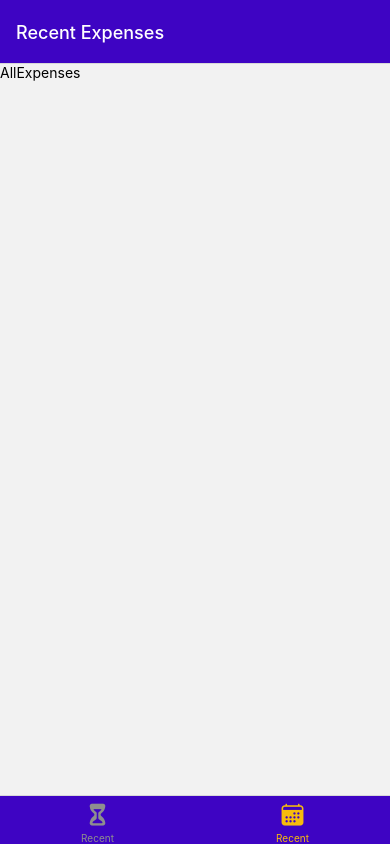
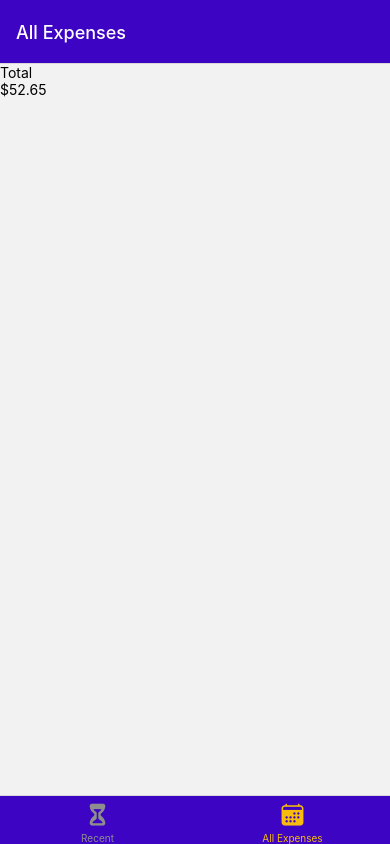
Before and after one commit to abdonofal911/ExpensesTracker, a React Native app: screen /AllExpenses in a window 390 px wide. Built offline with nearby package versions, Linux system fonts and the light colour scheme.

Commit message:
Changes to be committed: 	modified:   App.js 	modified:   components/ExpensesOutput/ExpensesOutput.js 	modified:   components/ExpensesOutput/ExpensesSummary.js 	modified:   screens/AllExpenses.js 	modified:   screens/RecentExpenses.js

```diff
--- a/App.js
+++ b/App.js
@@ -25,7 +25,7 @@ const ExpensesOverview = () => {
         title:"Recent Expenses" , tabBarLabel:'Recent',tabBarIcon:({color,size})=><Ionicons color={color}size={size} name="hourglass"/>
       }} />
       <BottomTabs.Screen name="AllExpenses" component={AllExpenses} options={{
-        title:"Recent Expenses" , tabBarLabel:'Recent',tabBarIcon:({color,size})=><Ionicons color={color}size={size} name="calendar"/>
+        title:"All Expenses" , tabBarLabel:'All Expenses',tabBarIcon:({color,size})=><Ionicons color={color}size={size} name="calendar"/>
       }}/>
     </BottomTabs.Navigator>
   );
--- a/components/ExpensesOutput/ExpensesOutput.js
+++ b/components/ExpensesOutput/ExpensesOutput.js
@@ -3,10 +3,17 @@ import { View, FlatList, Text } from "react-native";
 import ExpensesList from "./ExpensesList";
 import ExpensesSummary from "./ExpensesSummary";
 
-const ExpensesOutput = ({ expenses }) => {
+const Dummy_Expenses = [
+  { id: "e1", description: "a pair of shoes", amount: 29.35 , date:new Date('2021-12-19') },
+  { id: "e2", description: "a Book", amount: 4.25 , date:new Date('2021-6-19')},
+  { id: "e3", description: "a T-Shirt", amount: 14.95 , date:new Date('2021-2-18')},
+  { id: "e4", description: "a Coffe", amount: 0.55 , date:new Date('2021-1-17')},
+  { id: "e5", description: "a Book", amount: 3.55 , date:new Date('2021-3-15')},
+];
+const ExpensesOutput = ({ expenses, expensesPeriod }) => {
   return (
     <View>
-      <ExpensesSummary />
+      <ExpensesSummary periodName={expensesPeriod} expenses={Dummy_Expenses} />
       <ExpensesList />
     </View>
   );
--- a/components/ExpensesOutput/ExpensesSummary.js
+++ b/components/ExpensesOutput/ExpensesSummary.js
@@ -1,12 +1,15 @@
 import React from "react";
 import { Text, View } from "react-native";
-const ExpensesSummary = () => {
+const ExpensesSummary = ({ periodName, expenses }) => {
+  const expensesSum = expenses.reduce((sum, expense) => {
+    return sum + expense.amount;
+  }, 0);
   return (
     <View>
-      <Text>Last 7 Days</Text>
-      <Text>$177.95</Text>
+      <Text>{periodName}</Text>
+      <Text>${expensesSum.toFixed(2)}</Text>
     </View>
   );
 };
 
-export default ExpensesSummView;
+export default ExpensesSummary;
--- a/screens/AllExpenses.js
+++ b/screens/AllExpenses.js
@@ -1,12 +1,9 @@
 import React from "react";
 import { View, Text } from "react-native";
+import ExpensesOutput from "../components/ExpensesOutput/ExpensesOutput";
 
 const AllExpenses = () => {
-  return (
-    <View>
-      <Text>AllExpenses</Text>
-    </View>
-  );
+  return <ExpensesOutput expensesPeriod="Total" />;
 };
 
 export default AllExpenses;
--- a/screens/RecentExpenses.js
+++ b/screens/RecentExpenses.js
@@ -1,11 +1,11 @@
 import React from "react";
 import { Text, View } from "react-native";
+import ExpensesOutput from "../components/ExpensesOutput/ExpensesOutput";
 
 const RecentExpenses = () => {
   return (
-    <View>
-      <Text>RecentExpenses</Text>
-    </View>
+   <ExpensesOutput expensesPeriod="Last 7 Days" />
+
   );
 };
 
```
